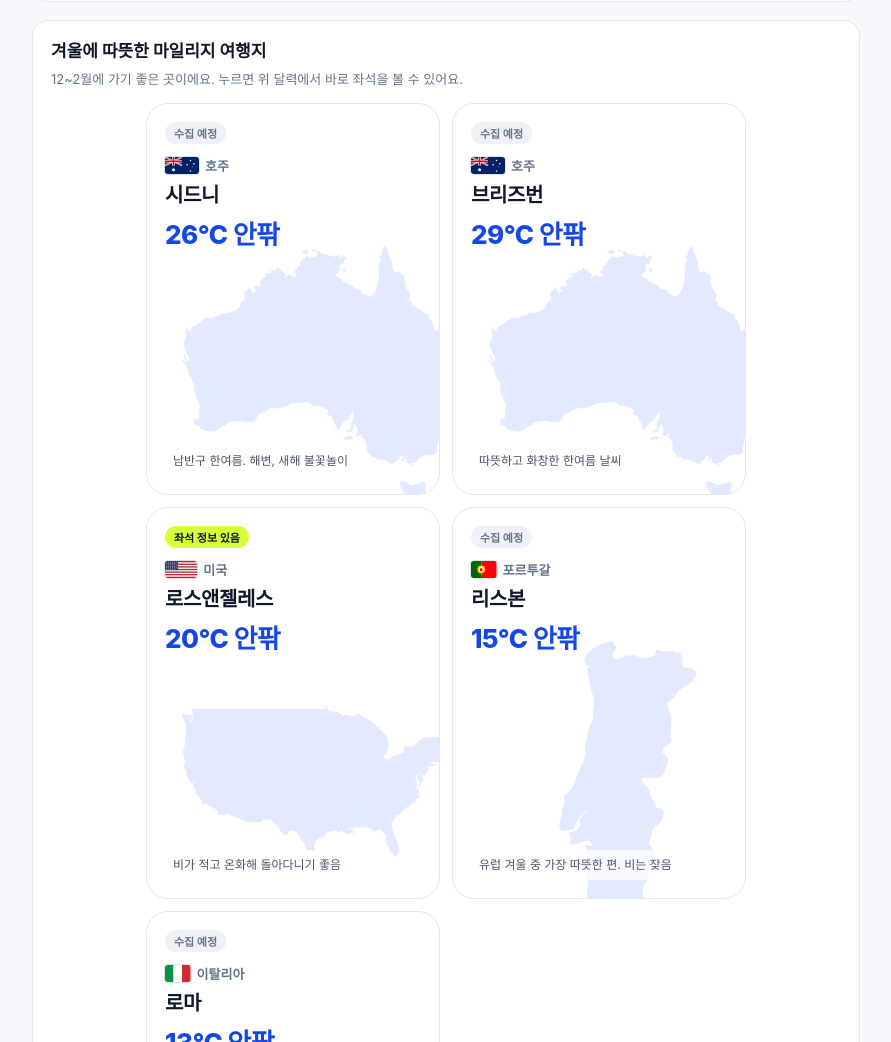
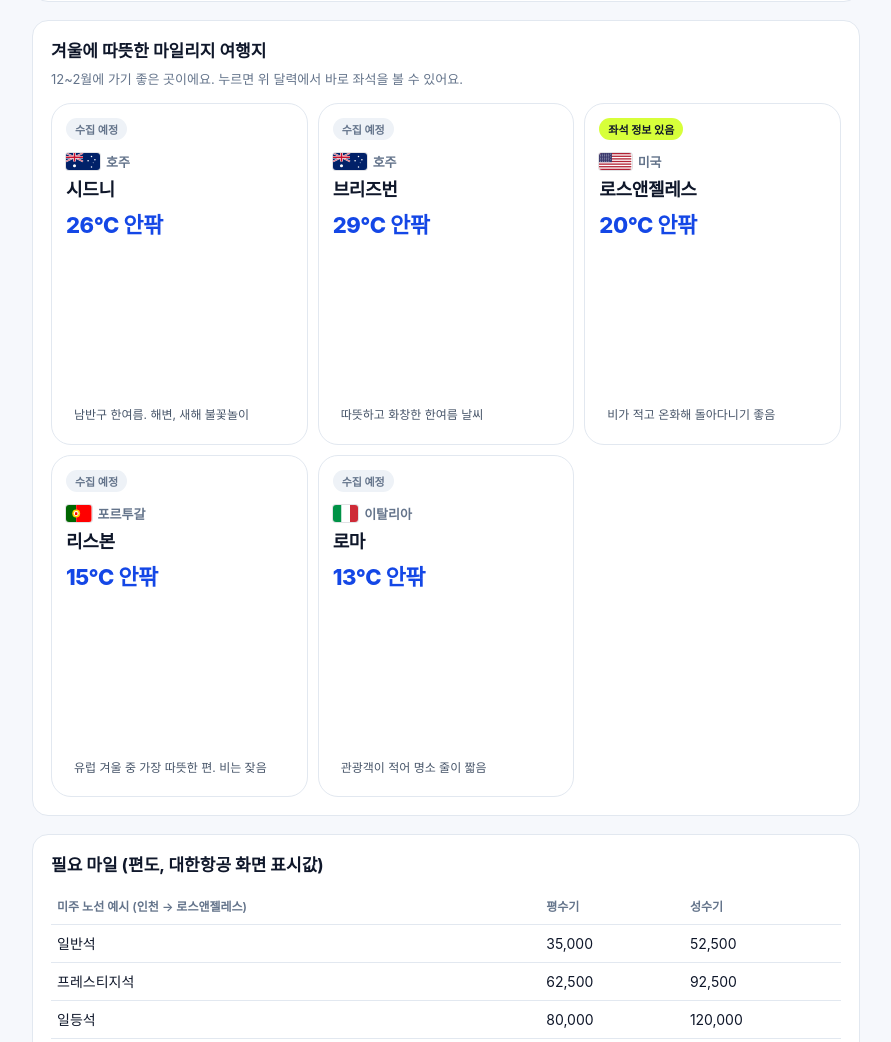
Before and after one commit to everywhere-lucas/ke-mileage, a plain HTML site: page public/mileage/index.html in a window 1280 px wide. Shown: the part 1069-2111 px from the top of the page, without its empty margins (194-1085 px from the left). Drawn offline with Linux system fonts and the light colour scheme.

Commit message:
겨울 카드: 배경 지도 제거, 한 줄에 3개
Co-Authored-By: Claude Opus 5.5 <noreply@anthropic.com>
Claude-Session: https://claude.ai/code/session_01LSQLNK9Ui4ZTY2EoSd4bHi

```diff
--- a/public/mileage/index.html
+++ b/public/mileage/index.html
@@ -82,21 +82,19 @@
   .note{font-size:13px;color:var(--mute)}
   a{color:var(--blue)}
   footer{margin-top:18px;font-size:12px;color:var(--mute);text-align:center}
-  .warm{display:grid;grid-template-columns:repeat(2,minmax(0,1fr));gap:12px;max-width:600px;margin:0 auto}
-  .wcard{position:relative;overflow:hidden;aspect-ratio:3/4;border:1px solid var(--line);border-radius:22px;padding:18px;background:#fff;text-align:left;font-family:inherit;cursor:pointer;color:var(--ink);display:flex;flex-direction:column;gap:4px}
+  .warm{display:grid;grid-template-columns:repeat(3,minmax(0,1fr));gap:10px}
+  .wcard{position:relative;overflow:hidden;aspect-ratio:3/4;border:1px solid var(--line);border-radius:20px;padding:14px;background:#fff;text-align:left;font-family:inherit;cursor:pointer;color:var(--ink);display:flex;flex-direction:column;gap:4px}
   .wcard:hover{border-color:var(--blue)}
-  .wcard .map{position:absolute;right:-8%;bottom:-6%;width:96%;height:auto;z-index:0;pointer-events:none}
-  .wcard .map path{fill:#e3eaff}
-  .wcard:hover .map path{fill:#d4e0ff}
   .wcard > span{position:relative;z-index:1}
   .wcard .country{font-size:13px;color:var(--mute);font-weight:700;margin-top:8px;display:flex;align-items:center;gap:6px}
   .wcard .flag{display:inline-flex;height:17px;border-radius:3px;overflow:hidden;box-shadow:0 0 0 1px rgba(15,23,42,.12);flex:none}
   .wcard .flag svg{height:17px;width:auto;display:block}
-  .wcard .city{font-size:20px;font-weight:800;letter-spacing:-.02em}
-  .wcard .temp{font-size:26px;font-weight:800;color:var(--blue);letter-spacing:-.02em;margin-top:2px}
+  .wcard .city{font-size:18px;font-weight:800;letter-spacing:-.02em}
+  .wcard .temp{font-size:22px;font-weight:800;color:var(--blue);letter-spacing:-.02em;margin-top:2px}
   .wcard .why{font-size:12px;color:#475569;line-height:1.45;margin-top:auto;background:rgba(255,255,255,.75);border-radius:10px;padding:6px 8px}
   .wcard .tag{align-self:flex-start;font-size:11px;font-weight:700;background:var(--neon);color:var(--ink);padding:3px 9px;border-radius:999px}
   .wcard .tag.off{background:#eef2f7;color:var(--mute)}
+  @media (max-width:520px){.wcard{padding:10px;border-radius:16px}.wcard .city{font-size:15px}.wcard .temp{font-size:17px}.wcard .why{font-size:11px;padding:4px 6px}.wcard .tag{font-size:10px;padding:2px 6px}}
   @media (max-width:520px){.d{min-height:62px;padding:4px}.d .s{font-size:10px}.d .s.big{font-size:12px}.tab{font-size:14px}}
 </style>
 </head>
@@ -319,8 +317,6 @@
     WARM.forEach(function(w){
       var f=findCity(w.code);if(!f)return;
       var b=el('button','wcard');b.type='button';
-      if(MAPS[w.map]){var ns='http://www.w3.org/2000/svg',sv=document.createElementNS(ns,'svg'),pa=document.createElementNS(ns,'path');
-        sv.setAttribute('viewBox','0 0 200 200');sv.setAttribute('class','map');sv.setAttribute('aria-hidden','true');pa.setAttribute('d',MAPS[w.map]);sv.appendChild(pa);b.appendChild(sv)}
       b.appendChild(el('span','tag'+(hasData(f.c)?'':' off'),hasData(f.c)?'좌석 정보 있음':'수집 예정'));
       var cn=el('span','country');if(FLAGS[w.map]){var fl=el('span','flag');fl.innerHTML=FLAGS[w.map];cn.appendChild(fl)}cn.appendChild(document.createTextNode(f.c.country));b.appendChild(cn);
       b.appendChild(el('span','city',f.c.name));
```
